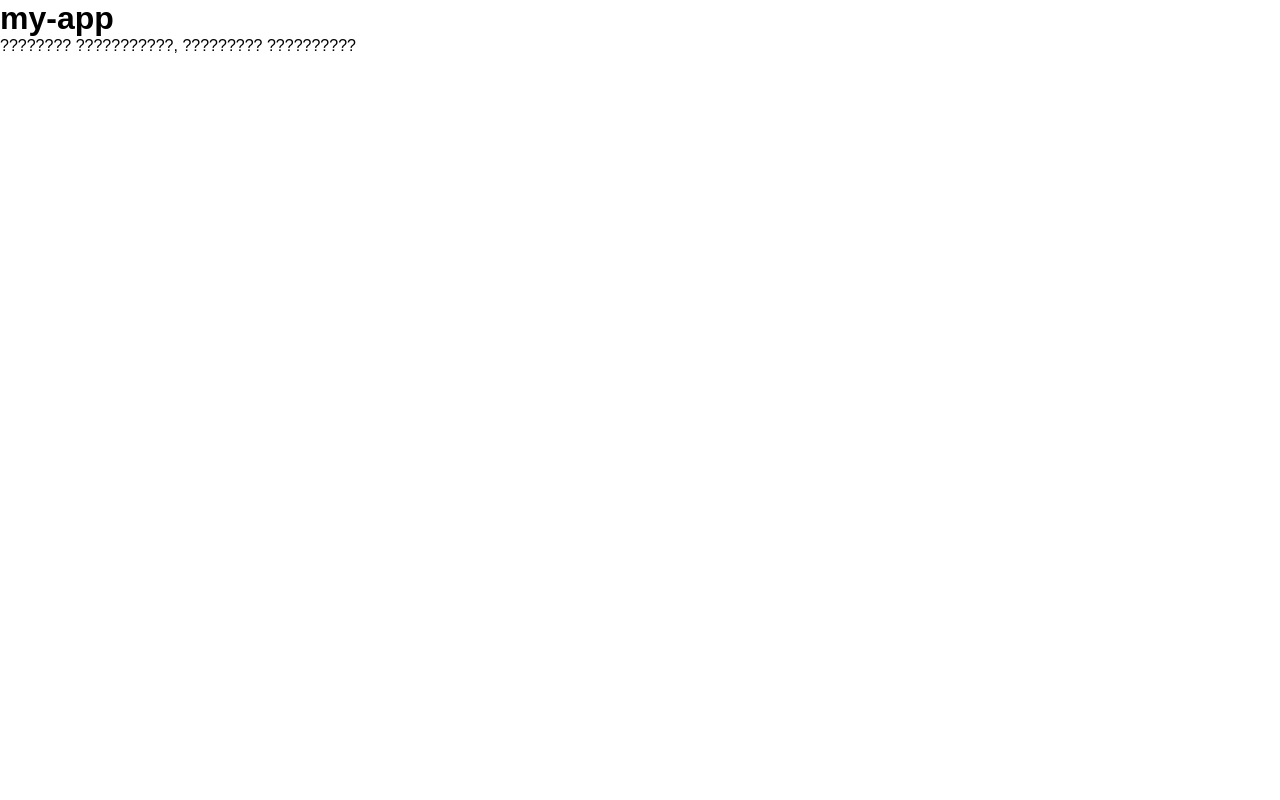
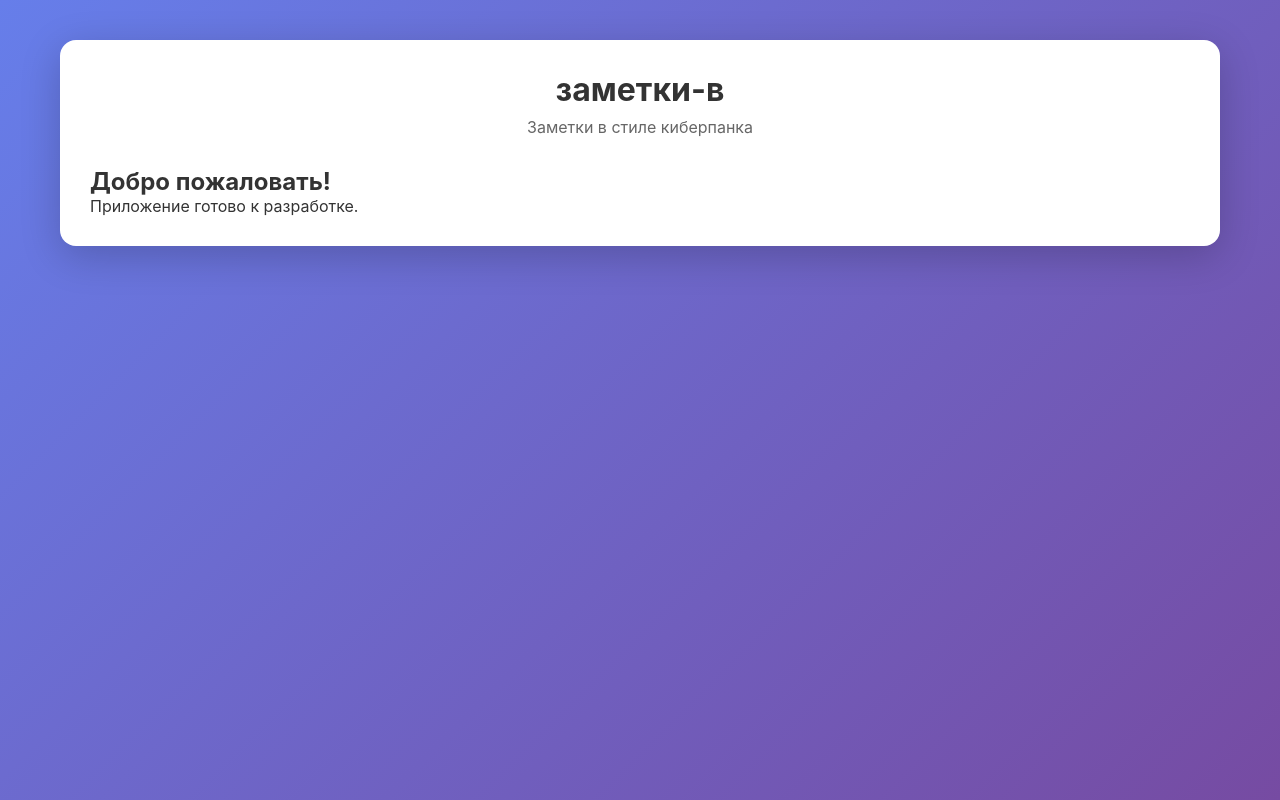
Before and after one commit to lanqvist/sticky-notes, a React (Vite) app: page / in a window 1280 px wide. Built offline with nearby package versions, Linux system fonts and the light colour scheme.

Commit message:
Vibe Coding: заметки-в

```diff
--- a/index.html
+++ b/index.html
@@ -3,7 +3,7 @@
   <head>
     <meta charset="UTF-8" />
     <meta name="viewport" content="width=device-width, initial-scale=1.0" />
-    <title>my-app</title>
+    <title>заметки-в</title>
   </head>
   <body>
     <div id="root"></div>
--- a/src/App.tsx
+++ b/src/App.tsx
@@ -1,8 +1,16 @@
 export const App: React.FC = () => {
   return (
-    <div>
-      <h1>my-app</h1>
-      <p>???????? ???????????, ????????? ??????????</p>
+    <div className="app-container">
+      <div className="app-card">
+        <div className="app-header">
+          <h1>заметки-в</h1>
+          <p className="subtitle">Заметки в стиле киберпанка</p>
+        </div>
+        <div className="content-section">
+          <h2>Добро пожаловать!</h2>
+          <p>Приложение готово к разработке.</p>
+        </div>
+      </div>
     </div>
   )
 }
--- a/src/index.css
+++ b/src/index.css
@@ -1,2 +1,258 @@
-* { margin: 0; padding: 0; box-sizing: border-box; }
-body { font-family: sans-serif; }
+/* Theme: Default */
+:root {
+  --primary-color: #667eea;
+  --primary-hover: #5a6fd6;
+  --secondary-color: #764ba2;
+  --background-gradient: linear-gradient(135deg, #667eea 0%, #764ba2 100%);
+  --card-background: #ffffff;
+  --text-color: #333333;
+  --text-secondary: #666666;
+  --border-color: #e0e0e0;
+  --success-color: #28a745;
+  --error-color: #dc3545;
+  --warning-color: #ffc107;
+}
+
+/* Base Styles */
+* {
+  margin: 0;
+  padding: 0;
+  box-sizing: border-box;
+}
+
+body {
+  font-family: -apple-system, BlinkMacSystemFont, 'Segoe UI', Roboto, Oxygen, Ubuntu, sans-serif;
+  background: linear-gradient(135deg, #667eea 0%, #764ba2 100%);
+  min-height: 100vh;
+  padding: 20px;
+  color: #333333;
+}
+
+/* App Container */
+.app-container {
+  max-width: 1200px;
+  margin: 0 auto;
+  padding: 20px;
+}
+
+.app-card {
+  background: #ffffff;
+  border-radius: 16px;
+  padding: 30px;
+  box-shadow: 0 10px 40px rgba(0,0,0,0.2);
+}
+
+.app-header {
+  text-align: center;
+  margin-bottom: 30px;
+}
+
+.app-header h1 {
+  font-size: 2rem;
+  color: #333333;
+  margin-bottom: 8px;
+}
+
+.app-header .subtitle {
+  color: #666666;
+  font-size: 1rem;
+}
+
+/* Input Form */
+.input-form {
+  display: flex;
+  gap: 10px;
+  margin-bottom: 20px;
+}
+
+.text-input {
+  flex: 1;
+  padding: 12px 16px;
+  border: 2px solid #e0e0e0;
+  border-radius: 8px;
+  font-size: 1rem;
+  transition: border-color 0.2s;
+  background: #ffffff;
+  color: #333333;
+}
+
+.text-input:focus {
+  outline: none;
+  border-color: #667eea;
+}
+
+.text-input.textarea {
+  resize: vertical;
+  min-height: 100px;
+}
+
+.submit-btn {
+  padding: 12px 24px;
+  background: #667eea;
+  color: white;
+  border: none;
+  border-radius: 8px;
+  font-size: 1rem;
+  cursor: pointer;
+  transition: background 0.2s;
+}
+
+.submit-btn:hover {
+  background: #5a6fd6;
+}
+
+/* Filters */
+.filters {
+  display: flex;
+  gap: 10px;
+  margin-bottom: 20px;
+  flex-wrap: wrap;
+}
+
+.filter-btn {
+  padding: 8px 16px;
+  border: 2px solid #e0e0e0;
+  background: #ffffff;
+  border-radius: 20px;
+  cursor: pointer;
+  transition: all 0.2s;
+  font-size: 0.9rem;
+  color: #333333;
+}
+
+.filter-btn:hover {
+  border-color: #667eea;
+}
+
+.filter-btn.active {
+  background: #667eea;
+  border-color: #667eea;
+  color: white;
+}
+
+/* Items List */
+.items-list {
+  list-style: none;
+  display: flex;
+  flex-direction: column;
+  gap: 12px;
+}
+
+.item {
+  display: flex;
+  align-items: center;
+  gap: 12px;
+  padding: 15px;
+  border: 1px solid #e0e0e0;
+  border-radius: 8px;
+  transition: all 0.2s;
+  background: #ffffff;
+}
+
+.item:hover {
+  border-color: #667eea;
+  box-shadow: 0 2px 8px rgba(0,0,0,0.1);
+}
+
+.item.completed .item-text {
+  text-decoration: line-through;
+  color: #666666;
+}
+
+.item-checkbox {
+  width: 20px;
+  height: 20px;
+  cursor: pointer;
+}
+
+.item-text {
+  flex: 1;
+  color: #333333;
+}
+
+.delete-btn {
+  padding: 8px 12px;
+  background: #dc3545;
+  color: white;
+  border: none;
+  border-radius: 6px;
+  cursor: pointer;
+  font-size: 0.9rem;
+  transition: background 0.2s;
+}
+
+.delete-btn:hover {
+  opacity: 0.9;
+}
+
+/* Empty State */
+.empty-state {
+  text-align: center;
+  padding: 40px 20px;
+  color: #666666;
+}
+
+/* Stats */
+.stats {
+  display: flex;
+  justify-content: space-between;
+  padding-top: 20px;
+  margin-top: 20px;
+  border-top: 1px solid #e0e0e0;
+  color: #666666;
+  font-size: 0.9rem;
+}
+
+/* Buttons */
+.btn {
+  padding: 10px 20px;
+  border: none;
+  border-radius: 8px;
+  font-size: 1rem;
+  cursor: pointer;
+  transition: all 0.2s;
+}
+
+.btn-primary {
+  background: #667eea;
+  color: white;
+}
+
+.btn-primary:hover {
+  background: #5a6fd6;
+}
+
+.btn-secondary {
+  background: #764ba2;
+  color: white;
+}
+
+.btn-outline {
+  background: transparent;
+  border: 2px solid #667eea;
+  color: #667eea;
+}
+
+.btn-outline:hover {
+  background: #667eea;
+  color: white;
+}
+
+/* Responsive */
+@media (max-width: 768px) {
+  .app-container {
+    padding: 10px;
+  }
+
+  .app-card {
+    padding: 20px;
+  }
+
+  .input-form {
+    flex-direction: column;
+  }
+
+  .filters {
+    justify-content: center;
+  }
+}
```
Also changed, not shown: package.json (+6 -6 lines), src/main.tsx (line endings or trailing spaces).
